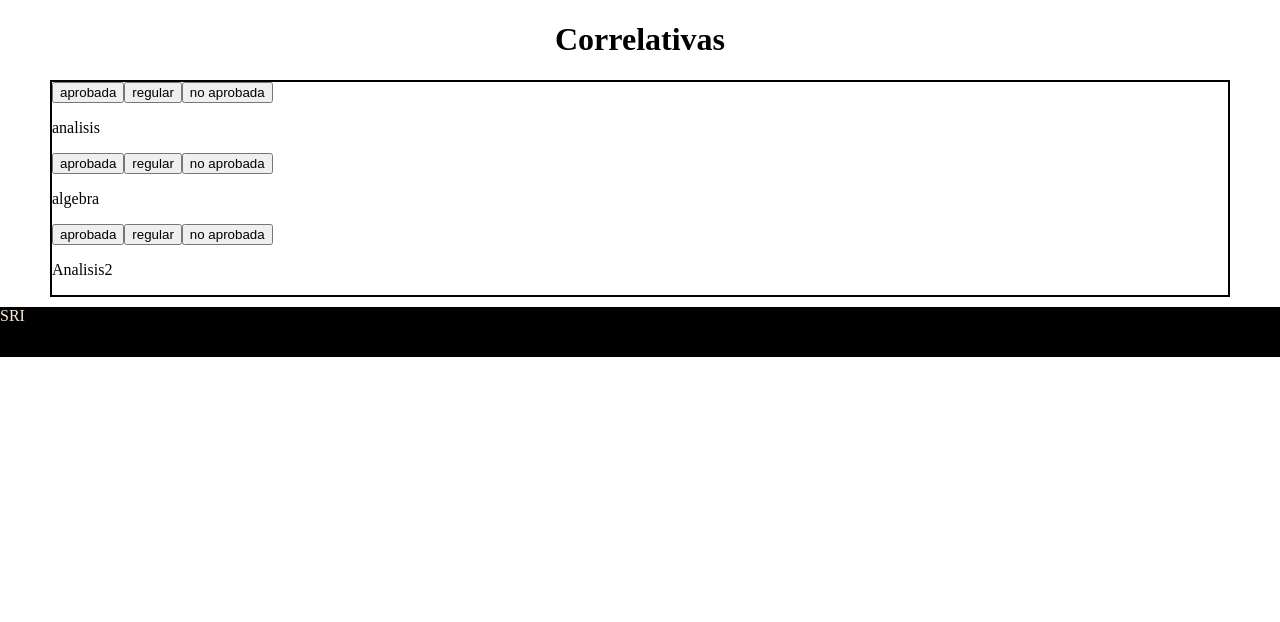
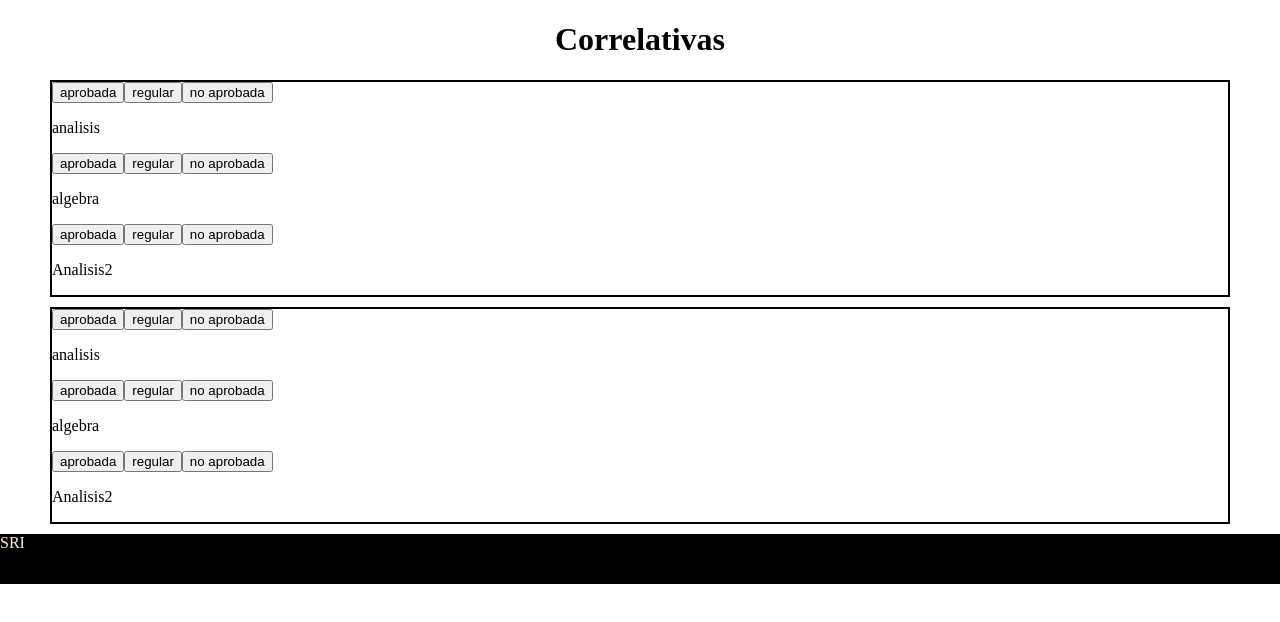
Before and after one commit to NahuelOlmos96/Correlativas, a React (Create React App) app: page / in a window 1280 px wide. Shown: the top 622 px of the page. Built offline with nearby package versions, Linux system fonts and the light colour scheme.

Commit message:
funcionamiento completa

```diff
--- a/src/componentes/correlativas.jsx
+++ b/src/componentes/correlativas.jsx
@@ -9,7 +9,7 @@ export const Correlativas = () =>{
         <div>
             <h1>Correlativas</h1>
             <AñosMaterias />
-
+            <AñosMaterias />
             <footer> SRI</footer>
         </div>
     );
```
